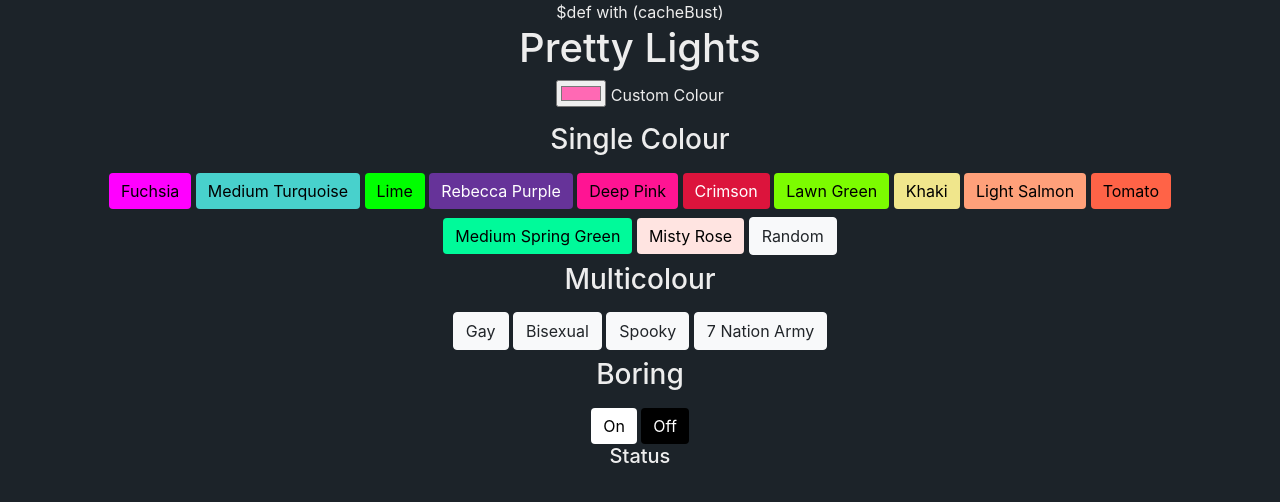
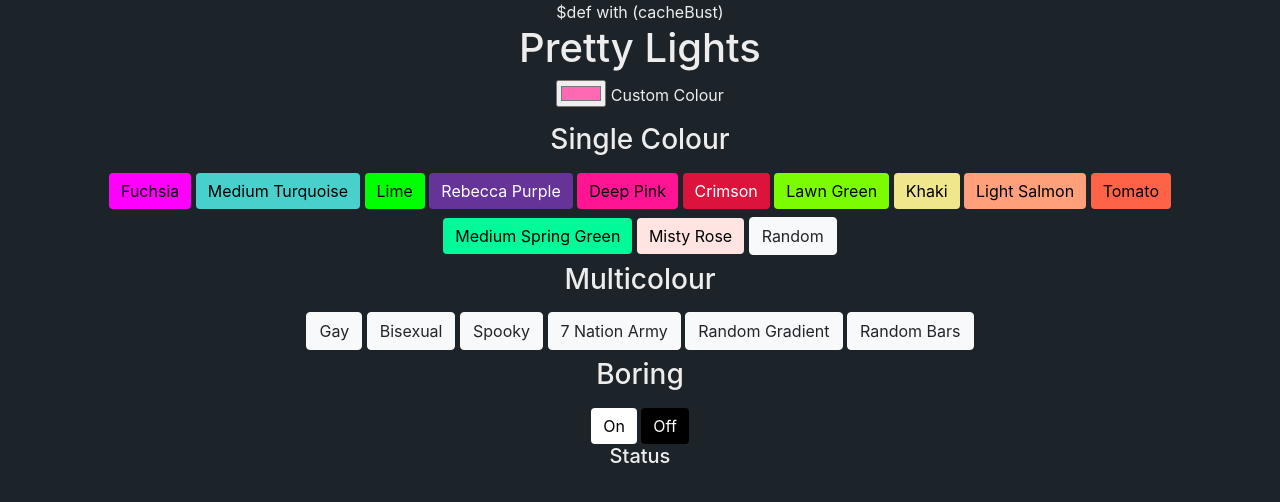
Before and after one commit to kittsville/pretty-lights, a Python web app: template templates/homepage.html in a window 1280 px wide. Shown: the top 502 px of the page. Run offline with Jinja, Linux system fonts and the light colour scheme; the template is opened without the code that fills it, so the values that code supplies are empty.

Commit message:
Add gradients

```diff
--- a/server.py
+++ b/server.py
@@ -91,8 +91,8 @@ class lights:
 
         if multiplier == 'columns':
             led_data = colorTools.generateLedColumns(colors, LED_COLUMNS)
-        elif multiplier.isdigit():
-            led_data = colorTools.generateLedBlocks(colors, LED_COLUMNS, int(multiplier))
+        elif isinstance(multiplier, int):
+            led_data = colorTools.generateLedBlocks(colors, LED_COLUMNS, multiplier)
         else:
             raise web.badrequest(f'Unknown multiplier "{multiplier}"')
 
--- a/static/scripts.js
+++ b/static/scripts.js
@@ -1,3 +1,5 @@
+const NUM_COLUMNS = 5;
+const NUM_LEDS    = 100;
 const white = chroma('white');
 const black = chroma('black');
 const statusBar = document.getElementById('status');
@@ -21,10 +23,7 @@ const convertColor = color => {
 }
 
 const sendColors = (colors, multiplier) => {
-  const payload = {
-    multiplier : multiplier ? multiplier : 'columns',
-    colors
-  }
+  const payload = {multiplier, colors}
 
   const url = `/lights`;
   fetch(url, {
@@ -38,13 +37,30 @@ const sendColors = (colors, multiplier) => {
     .catch(e => addStatus('Error: ' + e));
 }
 
-document.getElementById('custom-color').addEventListener('input', ev => sendColors([convertColor(chroma(ev.target.value))]));
+document.getElementById('custom-color').addEventListener(
+  'input',
+  ev => sendColors([convertColor(chroma(ev.target.value))])
+);
 
 document.getElementById('random').addEventListener('click', () => {
   const url = `/random`;
   fetch(url, { method : 'POST' })
     .then(response => addStatus(response.statusText))
     .catch(e => addStatus('Error: ' + e));
+});
+
+document.getElementById('random-multicolored').addEventListener('click', () => {
+  sendColors(
+    ColorTools.gradient(...ColorTools.randomPastels(2), NUM_COLUMNS).map(convertColor),
+    "columns"
+  );
+});
+
+document.getElementById('random-multicolored-bars').addEventListener('click', () => {
+  sendColors(
+    ColorTools.gradient(...ColorTools.randomPastels(2), NUM_LEDS).map(convertColor),
+    1
+  );
 });
 
 document.querySelectorAll('button[colors]').forEach(button => {
@@ -89,7 +105,7 @@ class ColorTools {
     const scale = chroma.scale([firstColor, secondColor]).mode('lab');
     const step = 1 / (numberOfParts - 1);
 
-    return Array.from({length: numberOfParts}, (_, i) => scale(step * i).hex());
+    return Array.from({length: numberOfParts}, (_, i) => scale(step * i));
   }
 
   static twoPartGradient(firstColor, secondColor, thirdColor, numberOfParts) {
@@ -127,6 +143,6 @@ class ColorTools {
       console.log(`Gave up generating distinctive colours after ${attempts} attempts`);
     }
 
-    return pastels.map(hue => `hsl(${hue},70%,80%)`);
+    return pastels.map(hue => `hsl(${hue},100%,50%)`);
   }
 }
--- a/templates/homepage.html
+++ b/templates/homepage.html
@@ -41,6 +41,8 @@ $def with (cacheBust)
         <button type="button" class="btn btn-light" colors="#0038a8,#9b4f96,#d60270">Bisexual</button>
         <button type="button" class="btn btn-light" colors="#ff3c00,#ee00ff" multiplier="2">Spooky</button>
         <button type="button" class="btn btn-light" colors="white,black,white,black,white,black">7 Nation Army</button>
+        <button id="random-multicolored" type="button" class="btn btn-light">Random Gradient</button>
+        <button id="random-multicolored-bars" type="button" class="btn btn-light">Random Bars</button>
       </div>
 
       <div>
```
